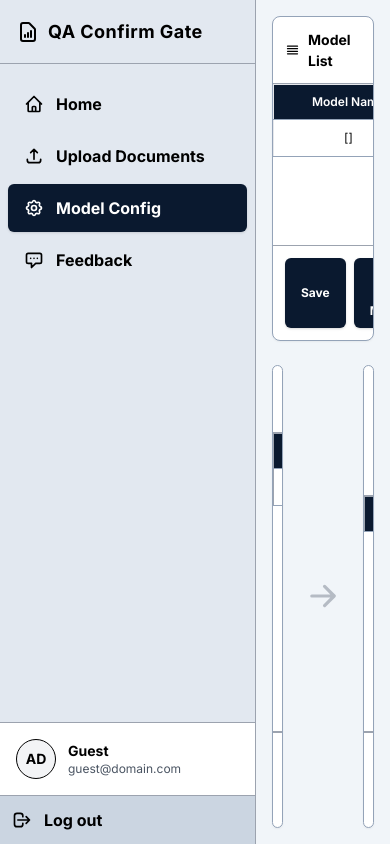
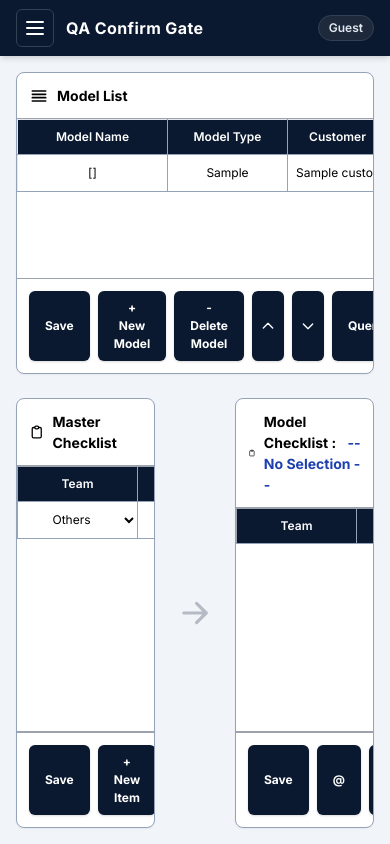
Before and after one commit to pnxtung/qa-confirm-gate, a FastAPI app: template source/frontend/templates/model_config.html in a window 390 px wide. Run offline with FastAPI, Linux system fonts and the light colour scheme; the template is opened without the code that fills it: most values are stand-ins (such as "Sample title", 1, 10 or a date in 2020); lists and menus that the app fills with data are empty; some libraries are stand-ins or nearby versions.

Commit message:
Apply Smart Mobile Navigation Bar and Off-Canvas Drawer to all remaining pages (Upload Documents, Model Config, Admin Management)

```diff
--- a/source/frontend/templates/model_config.html
+++ b/source/frontend/templates/model_config.html
@@ -10,8 +10,24 @@
     <script src="/static/script.js"></script>
 </head>
 <body class="h-screen overflow-hidden flex flex-col">
-    <div class="flex flex-1 overflow-hidden">
-        <aside class="w-64 border-r border-gray-400 flex flex-col shrink-0 sidebar">
+    <!-- Mobile Header -->
+    <header class="md:hidden bg-[#0a192f] text-white h-14 flex items-center justify-between px-4 shrink-0 shadow-md z-30">
+        <div class="flex items-center space-x-3">
+            <button id="mobile-menu-btn" onclick="toggleMobileMenu()" class="p-1.5 rounded-md hover:bg-slate-800 focus:outline-none border border-slate-700">
+                <svg class="w-6 h-6" fill="none" stroke="currentColor" viewBox="0 0 24 24"><path stroke-linecap="round" stroke-linejoin="round" stroke-width="2" d="M4 6h16M4 12h16M4 18h16"></path></svg>
+            </button>
+            <span class="font-bold tracking-wide text-base">QA Confirm Gate</span>
+        </div>
+        <div class="text-xs font-semibold bg-slate-800 px-2.5 py-1 rounded-full text-slate-200 border border-slate-700">
+            {{ current_user.fullname if current_user else 'Guest' }}
+        </div>
+    </header>
+
+    <!-- Mobile Drawer Overlay -->
+    <div id="mobile-menu-overlay" onclick="toggleMobileMenu()" class="fixed inset-0 bg-black/50 z-40 hidden md:hidden transition-opacity"></div>
+
+    <div class="flex flex-1 overflow-hidden relative">
+        <aside id="main-sidebar" class="fixed inset-y-0 left-0 z-50 w-64 border-r border-gray-400 flex flex-col shrink-0 sidebar -translate-x-full transition-transform duration-300 md:relative md:translate-x-0">
             <div class="h-16 flex items-center px-4 border-b border-gray-400">
                 <svg class="w-6 h-6 mr-2" fill="none" stroke="currentColor" viewBox="0 0 24 24"><path stroke-linecap="round" stroke-linejoin="round" stroke-width="2" d="M9 17v-2m3 2v-4m3 4v-6m2 10H7a2 2 0 01-2-2V5a2 2 0 012-2h5.586a1 1 0 01.707.293l5.414 5.414a1 1 0 01.293.707V19a2 2 0 01-2 2z"></path></svg>
                 <span class="text-lg font-bold tracking-wide">QA Confirm Gate</span>
@@ -646,6 +662,15 @@
                 alert('Đã lưu bảng Model Checklist thành công!');
             });
         }
+
+        function toggleMobileMenu() {
+            const sidebar = document.getElementById('main-sidebar');
+            const overlay = document.getElementById('mobile-menu-overlay');
+            if (sidebar && overlay) {
+                sidebar.classList.toggle('-translate-x-full');
+                overlay.classList.toggle('hidden');
+            }
+        }
     </script>
 </body>
 </html>
```
Also changed, not shown: source/frontend/templates/upload_document.html (+28 -2 lines), source/frontend/templates/user_management.html (+28 -4 lines), source/backend/data/database.db.
